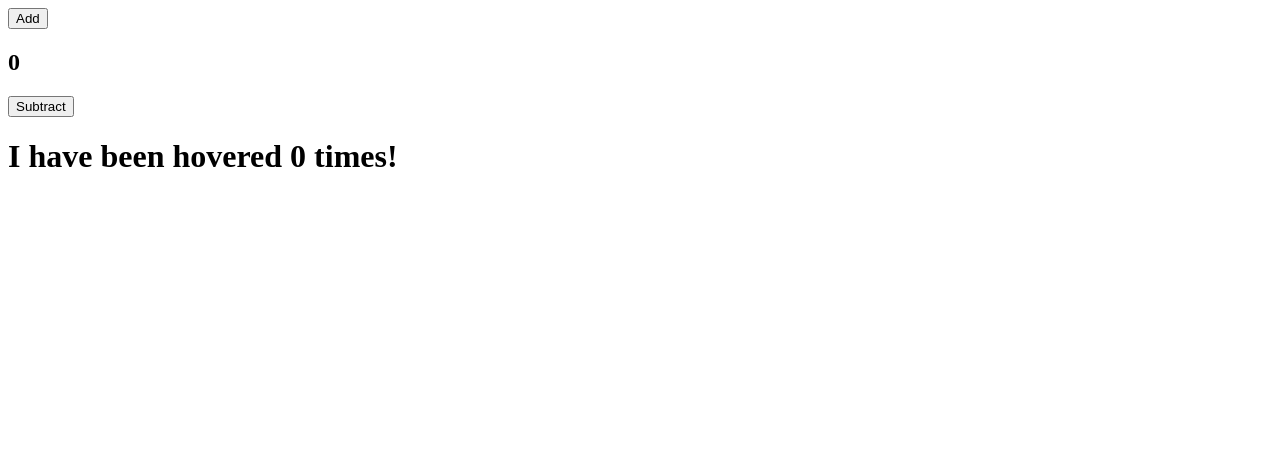
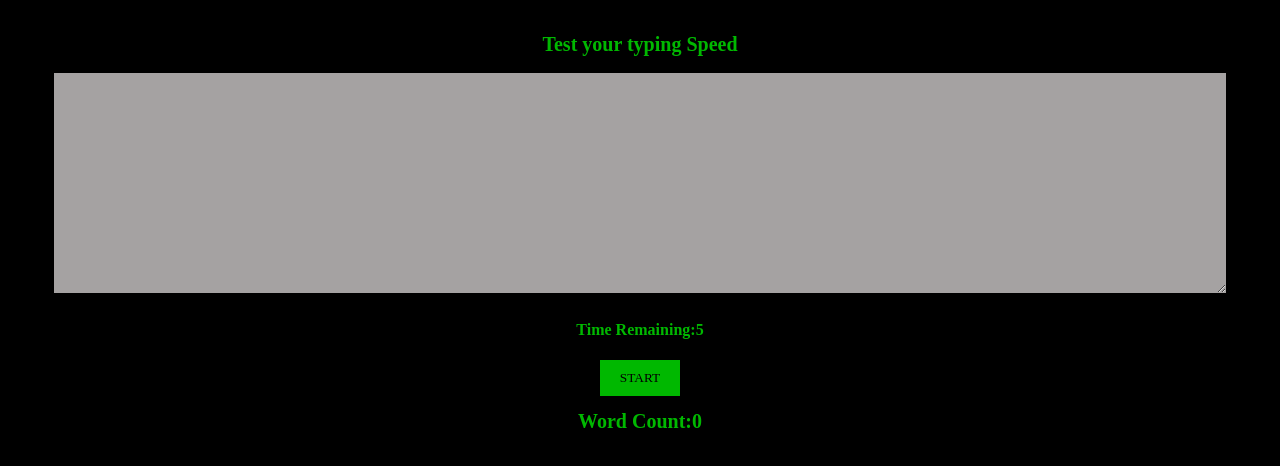
Before and after one commit to Vickopiyo/adv-react, a React (Vite) app: page / in a window 1280 px wide. Shown: the top 466 px of the page. Built offline with nearby package versions, Linux system fonts and the light colour scheme.

Commit message:
hooks and custom hooks

```diff
--- a/src/App.jsx
+++ b/src/App.jsx
@@ -1,38 +1,56 @@
-// import Child  from "./component/Child"
-// import Card from "./component/Card"
-// import ChildrenElementComponent from "./component/ChildrenElementComponent"
-import ClickCounter from "./component/ClickCounter"
-import HoverCounter from "./component/HoverCounter"
+// import ClickCounter from "./component/ClickCounter"
+// import HoverCounter from "./component/HoverCounter"
+// import Section from "./component/Section"
+// import Heading from "./component/Heading"
+
+import { useEffect, useState,useRef } from "react"
+import useWordGame from "./hooks/useWordGame"
 
 function App() {
 
-  // Always Render Components with FRAGMENT TO AVOID  Convoluting your App
+	const {
+		inputRef,
+		handleChange,
+		startClock,
+		text,
+		timeRemaining,
+		isTimeRunning,
+		wordCount,
+	} = useWordGame(5)
+
+
 	return (
 		<div className="App">
-      {/* <h1>I am the Parent Component</h1>
-      <Child />
-        {/*1st Card instance output white bg but warning in console of the type of prop supplied to it   */}
-      {/* <Card   cardColor= {45}   />   */}
-             {/*2nd card render with blue color specified in the defaultProps in card component  */}
-      {/* <Card       />
-      <Card   cardColor= "yellow"/>            */}
+			{/*use context example*/}
 
-       {/* Component can have elements too which can be accessed as props.children.*/}
+			{/* <Section>
+				<Heading>Title</Heading>
+				<Section level={2}>
+					<Heading>Heading 2</Heading>
+					<Section level={3}>
+						<Heading>Heading 3</Heading>
+						<Section level={4}>
+							<Heading>Heading 4 </Heading>
+						</Section>
+					</Section>
+				</Section>
+			</Section> */}
 
-       {/* <ChildrenElementComponent   >
-          <h1>I am an element in a component </h1>
-       </ChildrenElementComponent>
+			<h1>Test your typing Speed </h1>
+			<textarea onChange={handleChange}  value={text}
 
-       <ChildrenElementComponent>
-          <h1>I am an element in a same component</h1>
-       </ChildrenElementComponent>     */}
+			    ref={inputRef}
+			    disabled={!isTimeRunning}
+
+			/>
+			<h4>Time Remaining:{timeRemaining} </h4>
+			<button onClick={startClock}
+			disabled={isTimeRunning}
 
 
-{/* How to implement HOC---ClickCounter and HoverCounter share same functionality of adding */}
-{/* BASIC syntax   of HOC ---  const enhancedComponent =  higherOrderComponent(originalComponent) */}
+			>Start</button>
+			<h1>Word Count:{wordCount}</h1>
 
-    <ClickCounter />
-    <HoverCounter />
 		</div>
 	)
 }
--- /dev/null
+++ b/src/component/Heading.jsx
@@ -0,0 +1,25 @@
+import React from "react"
+import { LevelContest } from "./LevelContext"
+import { useContext } from "react"
+
+const Heading = ({ children }) => {
+
+    const level  = useContext(LevelContest)
+
+	switch (level) {
+		case 1:
+			return <h1>{children}</h1>
+		case 2:
+			return <h2>{children}</h2>
+		case 3:
+			return <h3>{children}</h3>
+		case 4:
+			return <h4>{children}</h4>
+		case 5:
+			return <h5>{children}</h5>
+		default:
+			throw Error("Unknown level: "  + level)
+	}
+}
+
+export default Heading
--- a/src/component/HoverCounter.jsx
+++ b/src/component/HoverCounter.jsx
@@ -1,13 +1,15 @@
 import React    from 'react'
 import WithCounter from './WithCounter'
 
-const HoverCounter = ({handleAdd,count}) => {
+const HoverCounter = (props) => {
 
+  // console.log(props)
   return (
     <div>
-     <h1  onMouseOver={handleAdd}>I have been hovered {count} times!</h1>
+     <h1  onMouseOver={props.handleAdd}>I have been hovered {props.count} times!</h1>
     </div>
   )
 }
 
+// Here hover is nolonger returned but the outcome of withCounter when  hovercounter is passed into it
 export default WithCounter(HoverCounter)
--- /dev/null
+++ b/src/component/LevelContext.jsx
@@ -0,0 +1,5 @@
+import { createContext } from "react";
+
+// only arguement  to create context is the default value
+
+export const LevelContest=createContext(1)
--- /dev/null
+++ b/src/component/Section.jsx
@@ -0,0 +1,17 @@
+import React from "react"
+import { LevelContest } from "./LevelContext"
+import { useContext } from "react"
+
+const Section = ({ children }) => {
+
+    const level =useContext(LevelContest)
+	return (
+		<section className="section">
+			<LevelContest.Provider value={level}>
+                {children}
+            </LevelContest.Provider>
+		</section>
+	)
+}
+
+export default Section
--- a/src/component/WithCounter.jsx
+++ b/src/component/WithCounter.jsx
@@ -1,22 +1,23 @@
-import React, {useState} from "react";
+import React, { useState } from "react"
 
-const WithCounter = (OriginalComponent) => {
+const WithCounter = (OriginalComp) => {
 
-  const NewComponent = () => {
-    const [count, setCount] = useState(0)
-    function handleAdd(){
-        setCount(count => count + 1 )
-    }
+	const NewComp = (props) => {
+		const [count, setCount] = useState(0)
 
-    function handleSubtract(){
-      setCount(count => count - 1 )
-     }
+		function handleAdd() {
+			setCount((count) => count + 1)
+		}
+		function handleSubtract() {
+			setCount((count) => count - 1)
+		}
 
-    //  New component returns component passed in as argument with extra functionalities through props
-    return <OriginalComponent  handleAdd={handleAdd}  handleSubtract= {handleSubtract}  count={count} />
-  };
+		return <OriginalComp  count={count}  handleAdd={handleAdd}  handleSubtract={handleSubtract} />
 
-  return  NewComponent;
-};
+	}
 
-export default WithCounter;
+	return NewComp
+
+}
+
+export default WithCounter
--- /dev/null
+++ b/src/hooks/useWordGame.jsx
@@ -0,0 +1,56 @@
+import { useState,useRef,useEffect} from "react"
+
+function  useWordGame(startingTime= 10){
+
+                const inputRef = useRef(null)
+				//    useState always return arrays because it allows us to give variable name we likei.e count,hesabu.Arrays wokrs with index.However object work wiht named properties thus the name has to exact one with keys/properties
+				const [text, setText] = useState("")
+				const [timeRemaining, setTimeRemaining] = useState(startingTime)
+				const [isTimeRunning, setIsTimeRunning] = useState(false)
+				const [wordCount, setWordCount] = useState(0)
+
+				function handleChange(e) {
+					const { value } = e.target
+					setText(value)
+				}
+
+				function calculateWordCount(text) {
+					const wordCount = text
+						.trim()
+						.split(" ")
+						.filter((word) => word !== "").length
+					return wordCount
+				}
+
+				function startClock() {
+					setIsTimeRunning(true)
+					setTimeRemaining(startingTime)
+					setText("")
+					setWordCount(0)
+					inputRef.current.disabled = false
+					inputRef.current.focus()
+				}
+
+				function endGame() {
+					// time === 0 means game is ended
+					setIsTimeRunning(true)
+					const numWords = calculateWordCount(text)
+					setWordCount(numWords)
+				}
+				// console.log(text)
+				useEffect(() => {
+					if (isTimeRunning && timeRemaining > 0) {
+						setTimeout(() => {
+							setTimeRemaining((time) => time - 1)
+						}, 1000)
+					} else if (timeRemaining === 0) {
+						endGame()
+					}
+				}, [timeRemaining, isTimeRunning])
+
+
+            return   {inputRef, handleChange, text, startClock,timeRemaining,isTimeRunning, wordCount }
+
+}
+
+export default useWordGame
--- a/src/style.css
+++ b/src/style.css
@@ -1,7 +1,43 @@
-.component-children{
-    background:  #404040;
-    color: #f5f5f5;
-    height: 100px;
-    padding: 20px;
-    margin: 20px;
+html, body {
+    background: black;
+    color: #00b800;
+    margin:0;
+    padding: 0;
+    padding-top: 10px;
+    font-family: 'Press Start 2P', cursive;
+    text-align: center;
 }
+
+body {
+    font-weight: 400;
+}
+
+button {
+    font-family: 'Press Start 2P', cursive;
+    display: block;
+    margin: 0 auto;
+    border: none;
+    background: #a80020;
+    background: #00b800;
+    padding: 10px 20px;
+    text-transform: uppercase;
+}
+
+h1 {
+    font-size: 20px;
+    text-align:center;
+}
+
+textarea {
+    font-family: 'Press Start 2P', cursive;
+    border: 3px solid black;
+    width: 90%;
+    margin: 0 auto;
+    outline: none;
+    height: 200px;
+    background: #00b800;
+    padding: 10px;
+}
+textarea:disabled {
+    background-color: #a5a2a2;
+}
```
Also changed, not shown: src/component/Card.jsx (line endings or trailing spaces), src/component/ChildrenElementComponent.jsx (line endings or trailing spaces), src/component/ClickCounter.jsx (line endings or trailing spaces). Lines whose indentation alone changed are shown as unchanged.
